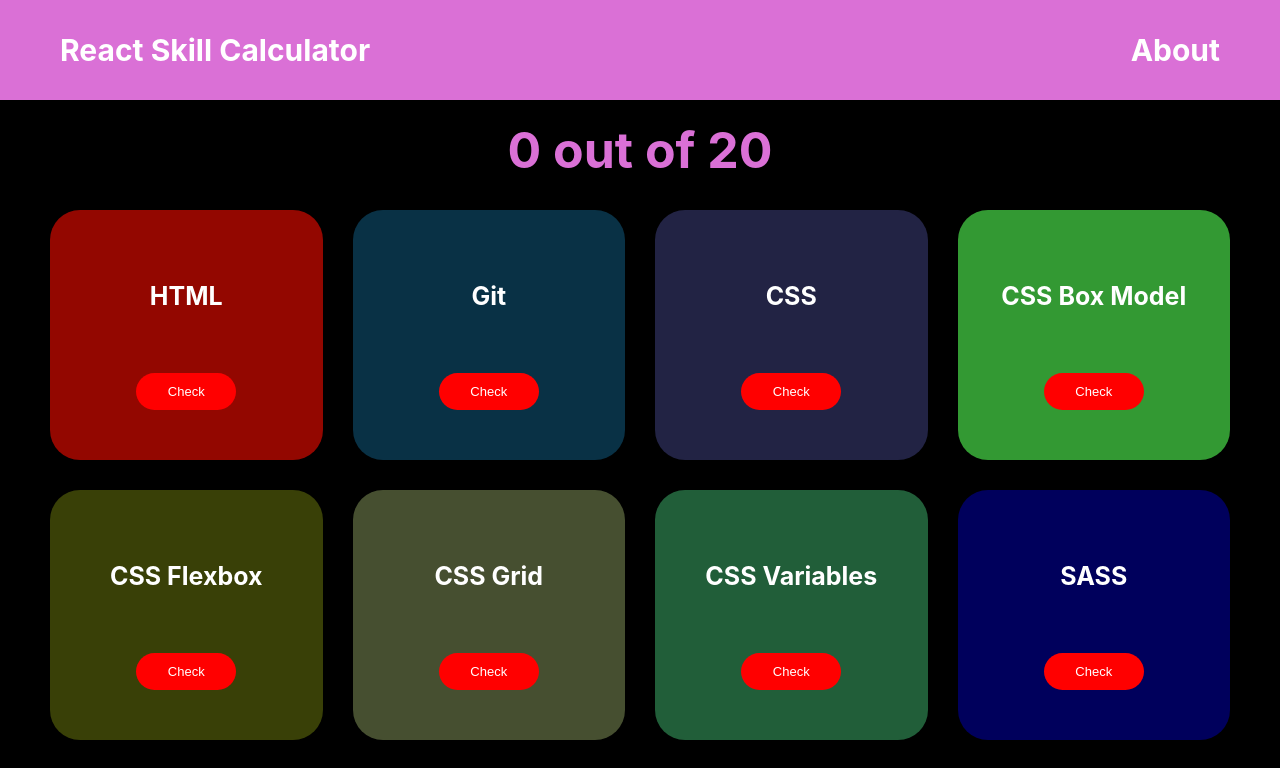
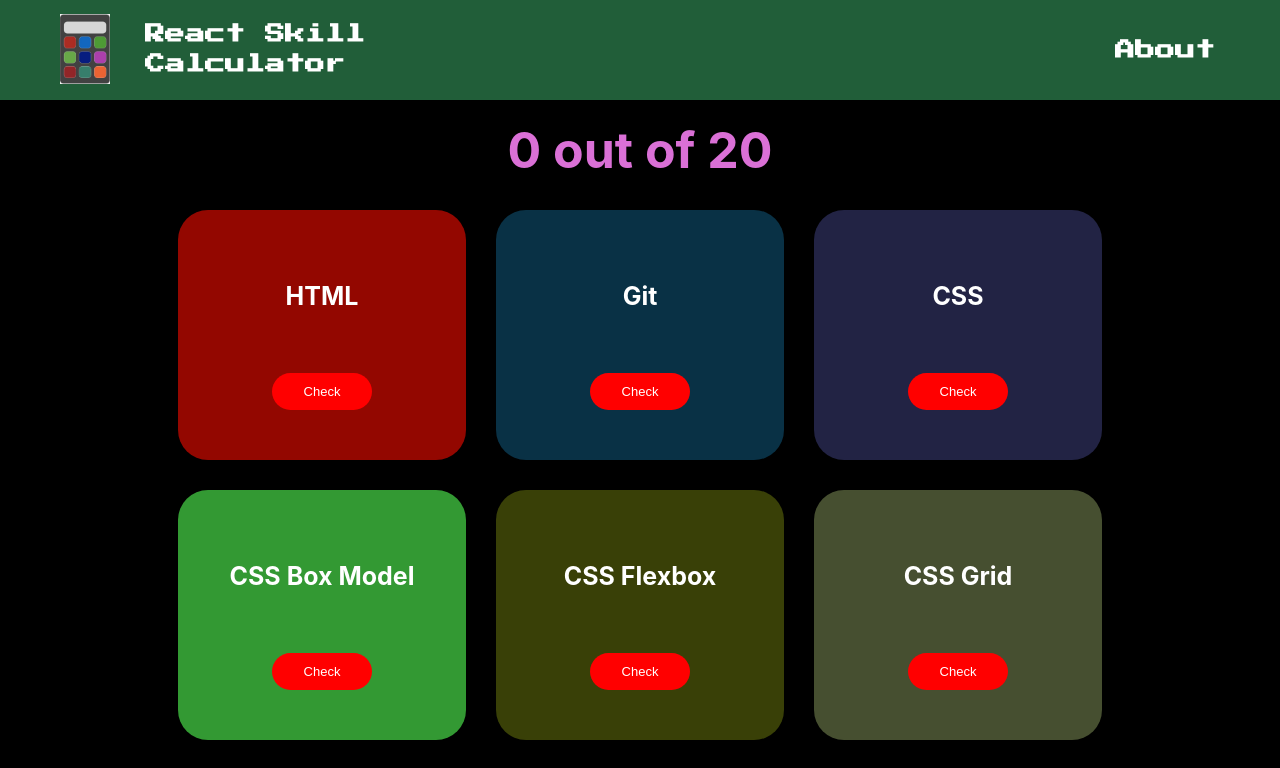
Before and after one commit to danielcarlman/skillcalculator, a React (Create React App) app: page / in a window 1280 px wide. Shown: the top 768 px of the page. Built offline with nearby package versions, Linux system fonts and the light colour scheme.

Commit message:
Changed Navbar bgColor. Included font for title. Included a logo img

```diff
--- a/public/index.html
+++ b/public/index.html
@@ -11,6 +11,11 @@
     />
     <link rel="apple-touch-icon" href="%PUBLIC_URL%/logo192.png" />
 
+    <link
+      href="https://fonts.googleapis.com/css2?family=Press+Start+2P&display=swap"
+      rel="stylesheet"
+    />
+
     <link rel="manifest" href="%PUBLIC_URL%/manifest.json" />
 
     <title>React App</title>
--- a/src/App.js
+++ b/src/App.js
@@ -53,17 +53,17 @@ export default class App extends Component {
 
   renderMessage = (arg) => {
     switch (true) {
-      case arg >= 0 && arg <= 20:
+      case arg < 20:
         return 'Still a lot to learn!';
-      case arg >= 25 && arg <= 40:
+      case arg < 40:
         return "You're doing well! Keep going!";
-      case arg >= 45 && arg <= 60:
+      case arg < 60:
         return "You're doing great!";
-      case arg >= 65 && arg <= 80:
+      case arg < 80:
         return "You're pretty much ready for React!";
-      case arg >= 85 && arg <= 90:
+      case arg < 90:
         return "You're almost there!";
-      case arg >= 90 && arg <= 100:
+      case arg <= 100:
         return 'You should be working as a React Developer already!';
       default:
         return 'Error';
--- a/src/Components/Navbar/index.js
+++ b/src/Components/Navbar/index.js
@@ -1,10 +1,19 @@
 import React from 'react';
 import * as C from './styles';
+import logo from './assets/calculator.jpg';
 
 export default function Navbar() {
   return (
     <C.Container>
-      <C.NavbarItem>React Skill Calculator</C.NavbarItem>
+      <C.Logo>
+        <C.NavImage>
+          <img alt='logo' src={logo} />
+        </C.NavImage>
+        <C.NavbarItem>
+          React Skill
+          <br /> Calculator
+        </C.NavbarItem>
+      </C.Logo>
       <C.NavbarItem>About</C.NavbarItem>
     </C.Container>
   );
--- a/src/Components/Navbar/styles.js
+++ b/src/Components/Navbar/styles.js
@@ -7,16 +7,38 @@ const Container = styled.div`
   justify-content: space-between;
   height: 10rem;
   width: 100%;
-  background: orchid;
+  background: #215e39;
   padding: 2rem 6rem;
 `;
 
+const Logo = styled.div`
+  display: flex;
+  flex-direction: row;
+  justify-content: space-between;
+`;
+
 const NavbarItem = styled.h1`
-  font-size: 3rem;
+  font-family: 'Press Start 2P', cursive;
+  font-size: 2rem;
+  margin: 0.5rem 0.5rem;
+  line-height: 3rem;
 
   @media screen and (max-width: 600px) {
-    font-size: 2rem;
+    font-size: 1.5rem;
+    line-height: 2.5rem;
   }
 `;
 
-export { Container, NavbarItem };
+const NavImage = styled.div`
+  img {
+    width: 5rem;
+    margin-right: 3rem;
+
+    @media screen and (max-width: 600px) {
+      width: 4rem;
+      margin-right: 1rem;
+    }
+  }
+`;
+
+export { Container, Logo, NavbarItem, NavImage };
--- a/src/styles.js
+++ b/src/styles.js
@@ -43,7 +43,10 @@ const BoxContainer = styled.div`
   grid-template-columns: ${(props) =>
     props.isClicked ? '1fr' : 'repeat(auto-fill, minmax(22rem, 1fr))'};
   grid-gap: 30px;
-  width: 100%;
+  width: 80%;
+  @media screen and (max-width: 600px) {
+    width: 100%;
+  }
   height: 100%;
   padding: 30px 50px;
 `;
```
Also changed, not shown: public/PressStart2P-Regular.ttf (added), src/Components/Navbar/assets/calculator.jpg (added).
